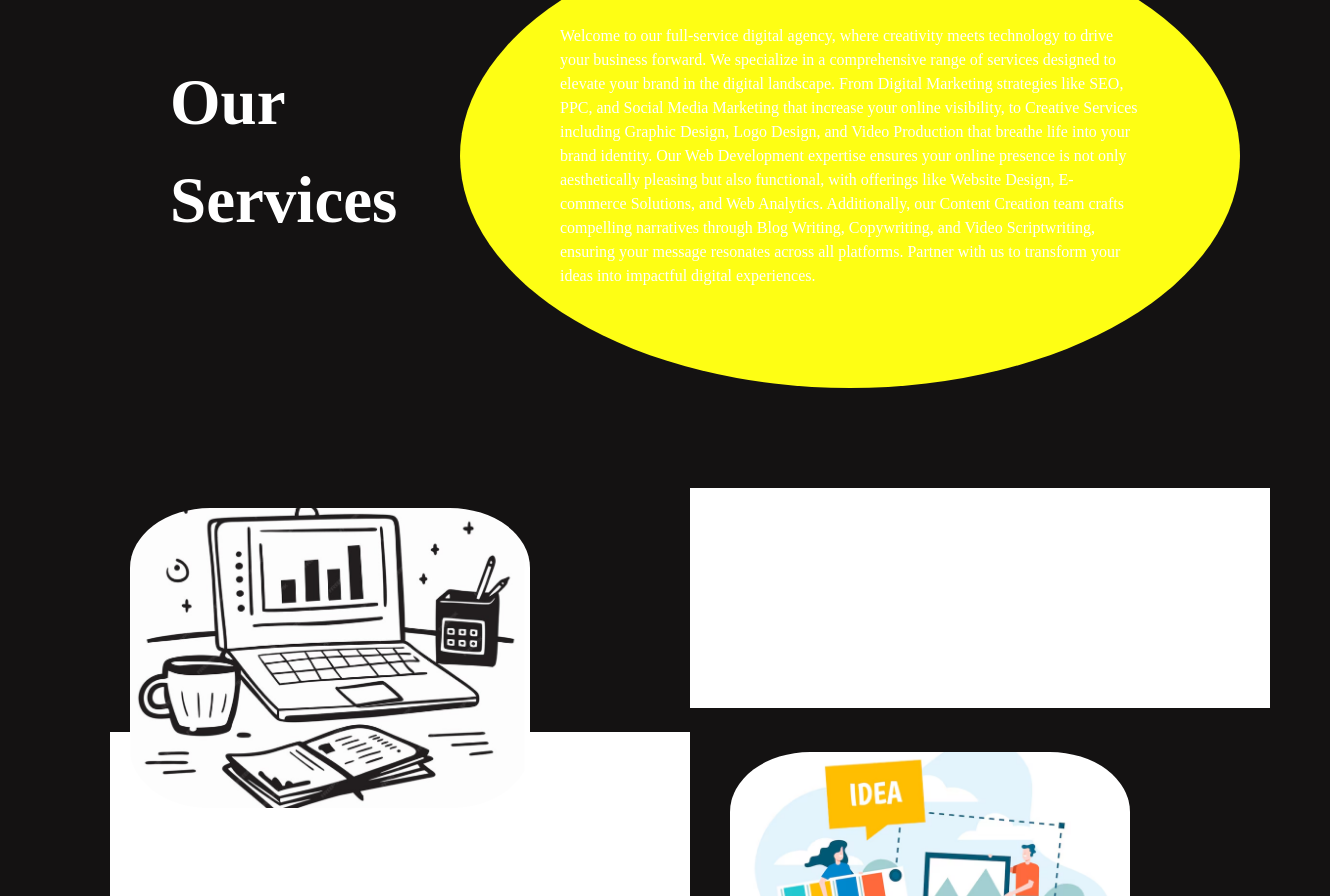
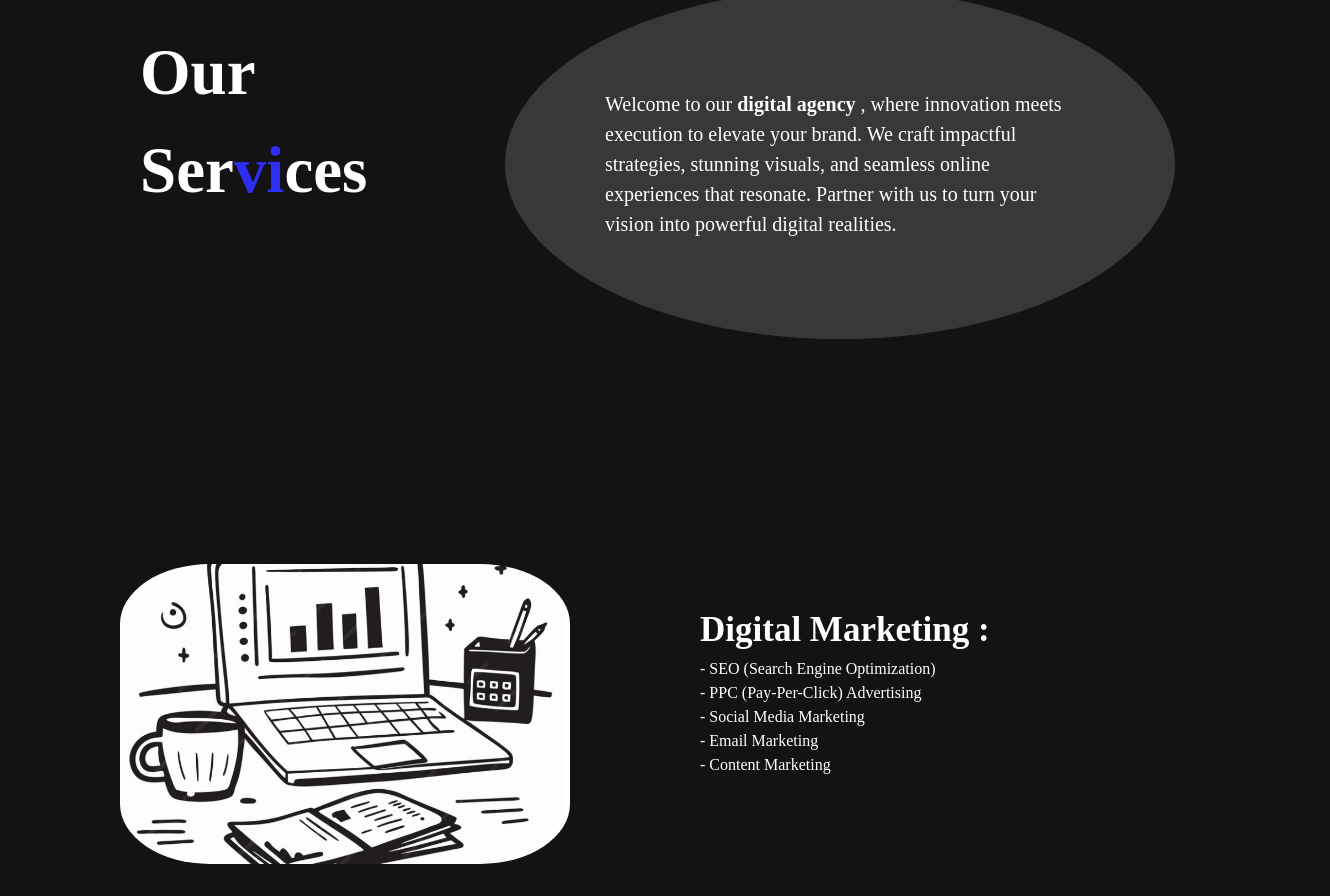
Before and after one commit to Avi-Shamnani/Leven-Work, a React (Create React App) app: page / in a window 1280 px wide. Shown: the part 220-1116 px from the top of the page, 1330 px wide, since content can reach past the window. Built offline with nearby package versions, Linux system fonts and the light colour scheme.

Commit message:
adding the services page with very few content on our client page

```diff
--- a/package.json
+++ b/package.json
@@ -10,6 +10,7 @@
     "react-dom": "^18.3.1",
     "react-router-dom": "^6.26.0",
     "react-scripts": "5.0.1",
+    "react-slick": "^0.30.2",
     "slick-carousel": "^1.8.1",
     "web-vitals": "^2.1.4"
   },
--- a/src/pages/Home/Services.css
+++ b/src/pages/Home/Services.css
@@ -6,14 +6,19 @@
     font-family: "poppins" ,sans-serif;
 }
 
+.blue{
+  color: hsl(239, 88%, 56%);
+}
+
 .main-container {
     width: 100%;
     display: flex;
     flex-direction: column;
+    color: #ffff;
   }
 
   .curved-shape {     /* this is the elliptical shape at top right container.... */
-    background-color: rgb(254, 254, 20);
+    background-color: rgb(57, 55, 58);
     padding: 100px;
     clip-path: ellipse(50% 50%); /* creates an elliptical shape */
   }
@@ -26,20 +31,19 @@
 
   .left-section  {
     width: 25%;
-    padding: 120px;
-    margin: 50px;
+    padding: 100px;
+    margin: 40px;
     align-items: center;
     justify-content: center;
   }
 
   .right-section {
     width: 75%;
-    padding: 30px;
-    margin: 10px;
+    padding: 100px;
+    margin: 5px;
     align-items: center;
     justify-content: center;
   }
-
 
   /* ---------------------------------------------------------------------------------------------- */
 
@@ -48,9 +52,9 @@
     height: 100vh;
     display: flex;
     flex-direction: column;
-    padding: 50px;  /* These padding and margin is imp ....*/
-    margin: 50px;
-    margin-top: 0px;
+    padding: 60px;  /* These padding and margin is imp ....*/
+    /* margin: 50px; */
+    /* margin-top: 0px; */
   }
 
   .bottom-section-1, .bottom-section-2, .bottom-section-3, .bottom-section-4 {
@@ -58,20 +62,21 @@
     height: 100%;
     display: flex;
     flex-direction: row;
+
   }
 
   .bs1-left, .bs1-right, .bs2-left, .bs2-right, .bs3-left, .bs3-right, .bs4-left, .bs4-right {
     width: 50%;
-    height: 90%;
-    padding: 30px;
+    height: 100%;
+    padding: 60px;
   }
-
 
   .b-image {
     display: flex;
     justify-content: center;
     align-items: center;
   }
+
 /* ----------------------------------------------------------------------------------------------------------- */
 
   .b-image img {
@@ -81,21 +86,22 @@
     transition: opacity 0.5s; /* Add a smooth transition effect */
   }
 
-/* ------------------------------------------------------------------------------------------------------------------------ */
+/* ----------------------------------------------------------------------------------------------------------  */
 
   .fixed-size-image {
-    width: 400px; /* Fixes the width to 300 pixels */
-    height: 300px; /* Fixes the height to 200 pixels */
+    width: 450px;            /* Fixes the width to 300 pixels */
+    height: 300px;           /* Fixes the height to 200 pixels */
 }
 
   .b-image img {
     object-fit: cover;
   }
 
-  .b-text, .b-text {
-    background-color: #fff;
-    padding: 20px;
-    margin: 10px;
+  .b-text {
+    /* padding: 20px;
+    margin: 10px; */
+    /* background-color: #00012b; */
+    color: #ffff;
   }
 
   /* -------------------- image hover-text-------------------------------- */
@@ -109,9 +115,10 @@
     display: none;
     position: absolute;
     transform: translateY(-50%);
-    background-color: #151111;
+    /* background-color: #151111; */
+    background-color: #00012b;
     padding: 20px;
-    border: 1px solid #ddd;
+    border: 3px solid #ddd;
     border-radius: 5px;
     color: #f5f3f3;
     font-size: 16px;
@@ -128,14 +135,3 @@
   }
 
   /* --------------------------------------------------------------------- */
-
-  /*--------------------hover content------------------------------------- */
-
-  #hover-content pre {
-    transition: transform 0.3s ease-in-out;
-    transform: translateY(0);
-  }
-
-  #hover-content pre:hover {
-    transform: translateY(-10px);
-  }
--- a/src/pages/Home/index.js
+++ b/src/pages/Home/index.js
@@ -1,6 +1,7 @@
 import React, { useEffect, useState } from 'react';
 import Layout from '../../components/Layout';
 import './Services.css'; // Import your CSS file
+
 
 // Define the Home component
 function Home() {
@@ -22,24 +23,29 @@ function Home() {
 
   // Effect for switching images when hovering
   useEffect(() => {
-    let intervalId;
+    const intervalIds = {};
+
     const imageContainers = document.querySelectorAll('.b-image');
 
     imageContainers.forEach((imageContainer, index) => {
       const images = imageContainer.querySelectorAll('img');
       const section = `section${index + 1}`;
+
       imageContainer.addEventListener('mouseover', () => {
-        intervalId = setInterval(() => {
+        intervalIds[section] = setInterval(() => {
           switchImage(section, images.length);
         }, 2500);
       });
 
       imageContainer.addEventListener('mouseout', () => {
-        clearInterval(intervalId);
+        clearInterval(intervalIds[section]);
+        delete intervalIds[section];
       });
     });
 
-    return () => clearInterval(intervalId);
+    return () => {
+      Object.values(intervalIds).forEach((intervalId) => clearInterval(intervalId));
+    };
   }, []);
 
   // Render the Home component
@@ -49,21 +55,13 @@ function Home() {
 
         <div className="top-container">
           <div className="left-section">
-            <h1 style={{ fontSize: '65px', fontWeight: 'bold' }}>Our <br /> Services</h1>
+            <h1 style={{ fontSize: '65px', fontWeight: 'bold' }}>Our <br /> Ser<span class="blue">vi</span>ces</h1>
           </div>
           <div className="right-section">
-            <div className="curved-shape">
-            Welcome to our full-service digital agency, where creativity meets technology to drive
-                    your business forward. We specialize in a comprehensive range of services designed to
-                    elevate your brand in the digital landscape. From Digital Marketing strategies like SEO,
-                    PPC, and Social Media Marketing that increase your online visibility, to Creative Services
-                    including Graphic Design, Logo Design, and Video Production that breathe life into your
-                    brand identity. Our Web Development expertise ensures your online presence is not only
-                    aesthetically pleasing but also functional, with offerings like Website Design, E-commerce
-                    Solutions, and Web Analytics. Additionally, our Content Creation team crafts compelling
-                    narratives through Blog Writing, Copywriting, and Video Scriptwriting, ensuring your message
-                    resonates across all platforms. Partner with us to transform your ideas into impactful digital
-                    experiences.
+            <div className="curved-shape" style={{fontSize: '20px'}}>
+            Welcome to our <b>digital agency </b>, where innovation meets execution to elevate your brand.
+                    We craft impactful strategies, stunning visuals, and seamless online experiences that resonate.
+                    Partner with us to turn your vision into powerful digital realities.
             </div>
           </div>
         </div>
@@ -78,8 +76,8 @@ function Home() {
               {/* Add more images as needed */}
             </div>
             <div className="bs1-right b-text">
-              <h2 className='mt-10'>Digital Marketing :</h2>
-              <pre>
+              <h2 className="mt-10" style={{ fontSize: '35px', fontWeight: 'bold' }}>Digital Marketing :</h2>
+              <pre >
                 - SEO (Search Engine Optimization) <br />
                 - PPC (Pay-Per-Click) Advertising <br />
                 - Social Media Marketing <br />
@@ -92,7 +90,7 @@ function Home() {
           {/** Section 2 **/}
           <div className="bottom-section-2">
             <div className="bs2-left b-text">
-              <h2 className='mt-28'>Creative Services :</h2>
+              <h2 className="mt-10" style={{ fontSize: '35px', fontWeight: 'bold' }}>Creative Services :</h2>
               <pre>
                 - Graphic Design <br />
                 - Logo Design <br />
@@ -101,9 +99,12 @@ function Home() {
                 - Photography
               </pre>
             </div>
-            <div className="bs2-right b-image mt-0" data-hover-text="Creative Services">
+            <div className="bs2-right b-image" data-hover-text="Creative Services">
               <img src={`./images/image2.avif`} alt="pic 1" className="fixed-size-image" />
-              <img src={`images/image21.webp`} alt="pic 2" className="fixed-size-image" style={{ display: imageIndex.section2 === 1 ? 'block' : 'none' }} />
+              <img src={`./images/image21.webp`} alt="pic 2" className="fixed-size-image" style={{ display: imageIndex.section2 === 1 ? 'block' : 'none' }} />
+              <img src={`./images/image22.jpg`} alt="pic 3" className="fixed-size-image" style={{ display: imageIndex.section2 === 2 ? 'block' : 'none' }} />
+              <img src={`./images/image23.jpg`} alt="pic 4" className="fixed-size-image" style={{ display: imageIndex.section2 === 3 ? 'block' : 'none' }} />
+              <img src={`./images/image24.jpg`} alt="pic 5" className="fixed-size-image" style={{ display: imageIndex.section2 === 4 ? 'block' : 'none' }} />
               {/* Add more images as needed */}
             </div>
           </div>
@@ -111,13 +112,14 @@ function Home() {
           {/** Section 3 **/}
           <div className="bottom-section-3">
             <div className="bs3-left b-image" data-hover-text="Web Development">
-              <img src={`images/image3.png`} alt="pic 1" className="fixed-size-image" />
-              <img src={`images/image31.png`} alt="pic 2" className="fixed-size-image" style={{ display: imageIndex.section3 === 1 ? 'block' : 'none' }} />
+              <img src={`./images/image3.png`} alt="pic 1" className="fixed-size-image" />
+              <img src={`./images/image31.png`} alt="pic 2" className="fixed-size-image" style={{ display: imageIndex.section3 === 1 ? 'block' : 'none' }} />
+              <img src={`./images/image32.png`} alt="pic 3" className="fixed-size-image" style={{ display: imageIndex.section2 === 2 ? 'block' : 'none' }} />
               {/* Add more images as needed */}
             </div>
             <div className="bs3-right b-text">
-              <h2 className='mt-10'>Web Development :</h2>
-              <pre>
+              <h2 className="mt-10" style={{ fontSize: '35px', fontWeight: 'bold' }}>Web Development :</h2>
+              <pre >
                 - Website Design <br />
                 - Website Development <br />
                 - E-commerce Solutions <br />
@@ -130,8 +132,8 @@ function Home() {
           {/** Section 4 **/}
           <div className="bottom-section-4">
             <div className="bs4-left b-text">
-              <h2 className='mt-20'>Content Creation :</h2>
-              <pre>
+              <h2 className="mt-10" style={{ fontSize: '35px', fontWeight: 'bold' }}>Content Creation :</h2>
+              <pre >
                 - Blog Writing <br />
                 - Copywriting <br />
                 - Video Scriptwriting <br />
@@ -140,12 +142,18 @@ function Home() {
               </pre>
             </div>
             <div className="bs4-right b-image" data-hover-text="Content Creation">
-              <img src={`images/image4.png`} alt="pic 1" className="fixed-size-image" />
-              <img src={`images/image41.png`} alt="pic 2" className="fixed-size-image" style={{ display: imageIndex.section4 === 1 ? 'block' : 'none' }} />
+              <img src={`./images/image4.png`} alt="pic 1" className="fixed-size-image" />
+              <img src={`./images/image41.png`} alt="pic 2" className="fixed-size-image" style={{ display: imageIndex.section4 === 1 ? 'block' : 'none' }} />
               {/* Add more images as needed */}
             </div>
           </div>
         </div>
+
+        <div className='footer'>
+
+        </div>
+
+
       </div>
     </Layout>
   );
```
Also changed, not shown: src/pages/Home/services.html (+5 -13 lines), 1 other file (tests, documents, lock files or other folders).
